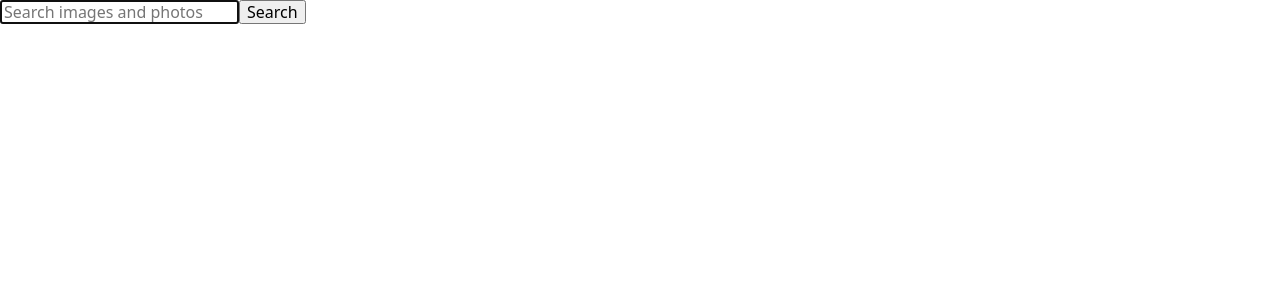
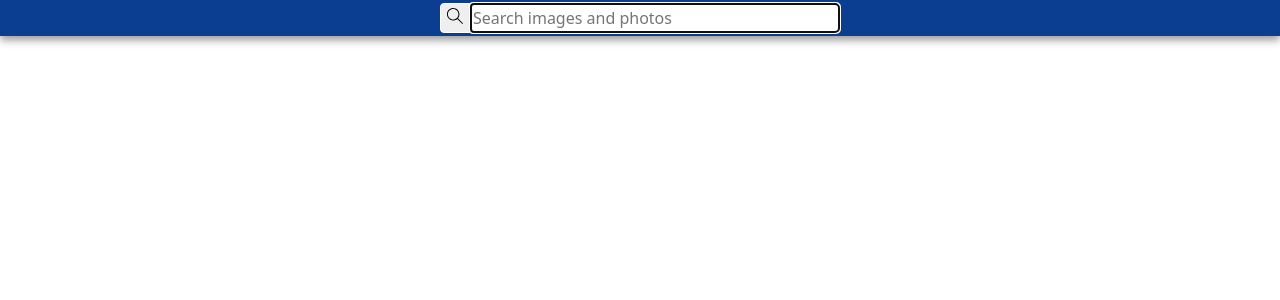
Before and after one commit to antagonist13/goit-react-hw-04, a React (Vite) app: page / in a window 1280 px wide. Shown: the top 300 px of the page. Built offline with nearby package versions, Linux system fonts and the light colour scheme.

Commit message:
css styling

```diff
--- a/package.json
+++ b/package.json
@@ -16,6 +16,7 @@
     "react": "^18.2.0",
     "react-dom": "^18.2.0",
     "react-hot-toast": "^2.4.1",
+    "react-icons": "^5.2.1",
     "react-loader-spinner": "^6.1.6",
     "react-modal": "^3.16.1"
   },
--- a/src/components/App/App.module.css
+++ b/src/components/App/App.module.css
@@ -1,2 +1,6 @@
 .container {
+  position: relative;
+  display: flex;
+  flex-direction: column;
+  align-items: center;
 }
--- a/src/components/ImageCard/ImageCard.jsx
+++ b/src/components/ImageCard/ImageCard.jsx
@@ -1,5 +1,6 @@
-export default function ImageGallery( { photo }) {
+import css from './ImageCard.module.css'
+export default function ImageGallery({ photo }) {
     return <div>
-        <img src={photo.urls.small} alt={photo.alt_description} />
+        <img className={css.galleryItemPhoto} src={photo.urls.small} alt={photo.alt_description} />
     </div>
 }
--- a/src/components/ImageCard/ImageCard.module.css
+++ b/src/components/ImageCard/ImageCard.module.css
@@ -0,0 +1,5 @@
+.galleryItemPhoto {
+  width: 400px;
+  height: 300px;
+  object-fit: cover;
+}
--- a/src/components/ImageGallery/ImageGallery.jsx
+++ b/src/components/ImageGallery/ImageGallery.jsx
@@ -1,8 +1,9 @@
 import ImageCard from '../ImageCard/ImageCard'
+import css from './ImageGallery.module.css'
 export default function ImageGallery( { photos }) {
-    return <ul>
+    return <ul className={css.gallery}>
 		{photos.map((photo) => (
-		<li key={photo.id}>
+		<li key={photo.id} className={css.galleryItem}>
 				<ImageCard photo={photo} />
 		</li>
 	))}
--- a/src/components/ImageGallery/ImageGallery.module.css
+++ b/src/components/ImageGallery/ImageGallery.module.css
@@ -0,0 +1,8 @@
+.gallery {
+  display: flex;
+  flex-wrap: wrap;
+  flex-direction: row;
+  justify-content: center;
+  gap: 10px;
+  padding-bottom: 10px;
+}
--- a/src/components/LoadMoreBtn/LoadMoreBtn.jsx
+++ b/src/components/LoadMoreBtn/LoadMoreBtn.jsx
@@ -1,5 +1,6 @@
-export default function LoadMoreBtn({loadMore}) {
+import css from './LoadMoreBtn.module.css'
+export default function LoadMoreBtn({ loadMore }) {
     return <>
-        <button onClick={loadMore}>Load more</button>
+        <button className={css.loadMoreBtn} onClick={loadMore}>Load more</button>
     </>
 }
--- a/src/components/LoadMoreBtn/LoadMoreBtn.module.css
+++ b/src/components/LoadMoreBtn/LoadMoreBtn.module.css
@@ -0,0 +1,11 @@
+.loadMoreBtn {
+  color: white;
+  background-color: #0b3d91;
+  border: 0;
+  box-shadow: 0 4px 8px rgba(0, 0, 0, 0.4);
+  width: 150px;
+  height: 30px;
+  border-radius: 4px;
+  text-align: center;
+  margin-bottom: 30px;
+}
--- a/src/components/Loader/Loader.jsx
+++ b/src/components/Loader/Loader.jsx
@@ -3,9 +3,9 @@ export default function Loader() {
     return <>
     <ThreeDots
   visible={true}
-  height="40"
-  width="40"
-  color="black"
+  height="50"
+  width="50"
+  color="#0b3d91"
   radius="9"
   ariaLabel="three-dots-loading"
   wrapperStyle={{}}
--- a/src/components/SearchBar/SearchBar.jsx
+++ b/src/components/SearchBar/SearchBar.jsx
@@ -1,8 +1,10 @@
 import { Field, Form, Formik } from "formik";
 import toast, { Toaster } from 'react-hot-toast';
+import { SlMagnifier } from "react-icons/sl";
+import css from './SearchBar.module.css'
 
 export default function SearchBar({ setSearchData }) {
-  return <header>
+  return <header className={css.header}>
     <Formik
       initialValues={{ query: "" }}
       onSubmit={(values, actions) => {
@@ -13,18 +15,20 @@ export default function SearchBar({ setSearchData }) {
         }
         actions.resetForm();
       }}>
-      <Form>
+      <Form className={css.searchForm}>
         <Toaster
           position="top-left"
-          reverseOrder={false}/>
+          reverseOrder={false} />
+        <button type="submit" className={css.submitButton}><SlMagnifier /></button>
         <Field
             type="text"
             autoComplete="off"
             autoFocus
             placeholder="Search images and photos"
-            name="query">
+            name="query"
+          className={css.textField}
+        >
         </Field>
-        <button type="submit">Search</button>
         </Form>
       </Formik>
 </header>
--- a/src/components/SearchBar/SearchBar.module.css
+++ b/src/components/SearchBar/SearchBar.module.css
@@ -0,0 +1,28 @@
+.header {
+  background-color: #0b3d91;
+  width: 100%;
+  display: flex;
+  justify-content: center;
+  box-shadow: 0 4px 8px rgba(0, 0, 0, 0.4);
+}
+.searchForm {
+  width: 400px;
+  display: flex;
+  flex-direction: row;
+  align-items: center;
+  justify-content: space-between;
+  padding: 3px 0 3px 0;
+}
+.textField {
+  width: 100%;
+  height: 30px;
+  border-top-right-radius: 4px;
+  border-bottom-right-radius: 4px;
+  border: 1px solid white;
+}
+.submitButton {
+  height: 100%;
+  border: 1px solid white;
+  border-top-left-radius: 4px;
+  border-bottom-left-radius: 4px;
+}
--- a/src/images-api.js
+++ b/src/images-api.js
@@ -6,7 +6,7 @@ const ACESS_KEY = 'd-L6wwOxVoHwVTK9MU_8WHUKXbZoMbaGJ5WvRLBqdN8'
 export const getImages = async ( query, page) => {
   const response = await axios.get("/search/photos", {
       params: {
-          per_page: 2,
+          per_page: 20,
           page: page,
             query: query
       },
```
Also changed, not shown: 1 other file (tests, documents, lock files or other folders).
